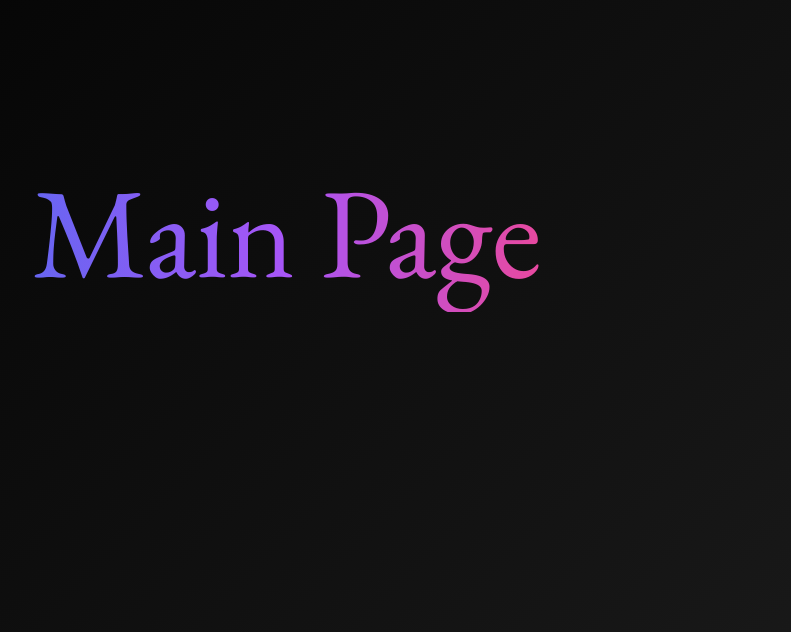
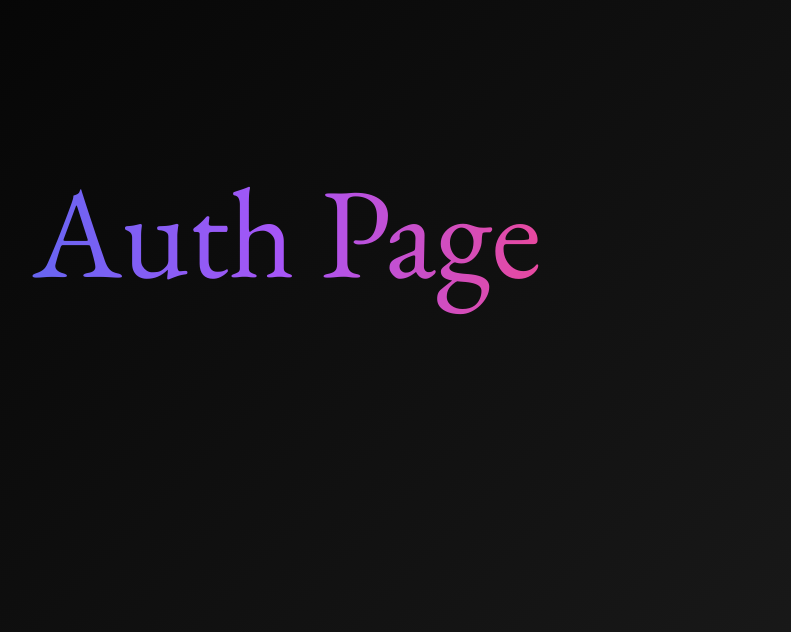
Before and after one commit to Hruchman-Ruslan/space-fronted, a Next.js app: page / in a window 1280 px wide. Shown: the part 168-800 px from the top of the page, without its empty margins (353-1144 px from the left). Built offline with nearby package versions, Linux system fonts and the light colour scheme.

Commit message:
feat: auth link

```diff
--- /dev/null
+++ b/src/app/components/navigation.tsx
@@ -0,0 +1,24 @@
+import Link from "next/link";
+import React, { HTMLAttributes } from "react";
+
+export interface NavigationProps
+  extends Partial<HTMLAttributes<HTMLAnchorElement>> {
+  href: string;
+  children?: React.ReactNode;
+}
+
+export default function Navigation({
+  href,
+  children,
+  ...rest
+}: NavigationProps) {
+  return (
+    <Link
+      href={href}
+      {...rest}
+      className="text-transparent bg-gradient-to-r from-indigo-500 via-purple-500 to-pink-500 bg-clip-text text-9xl p-4"
+    >
+      {children}
+    </Link>
+  );
+}
--- a/src/app/page.tsx
+++ b/src/app/page.tsx
@@ -1,9 +1,9 @@
+import Navigation from "./components/navigation";
+
 export default function Home() {
   return (
     <main>
-      <h1 className="text-transparent bg-gradient-to-r from-indigo-500 via-purple-500 to-pink-500 bg-clip-text text-9xl p-4">
-        Main Page
-      </h1>
+      <Navigation href="/auth">Auth Page</Navigation>
     </main>
   );
 }
```
